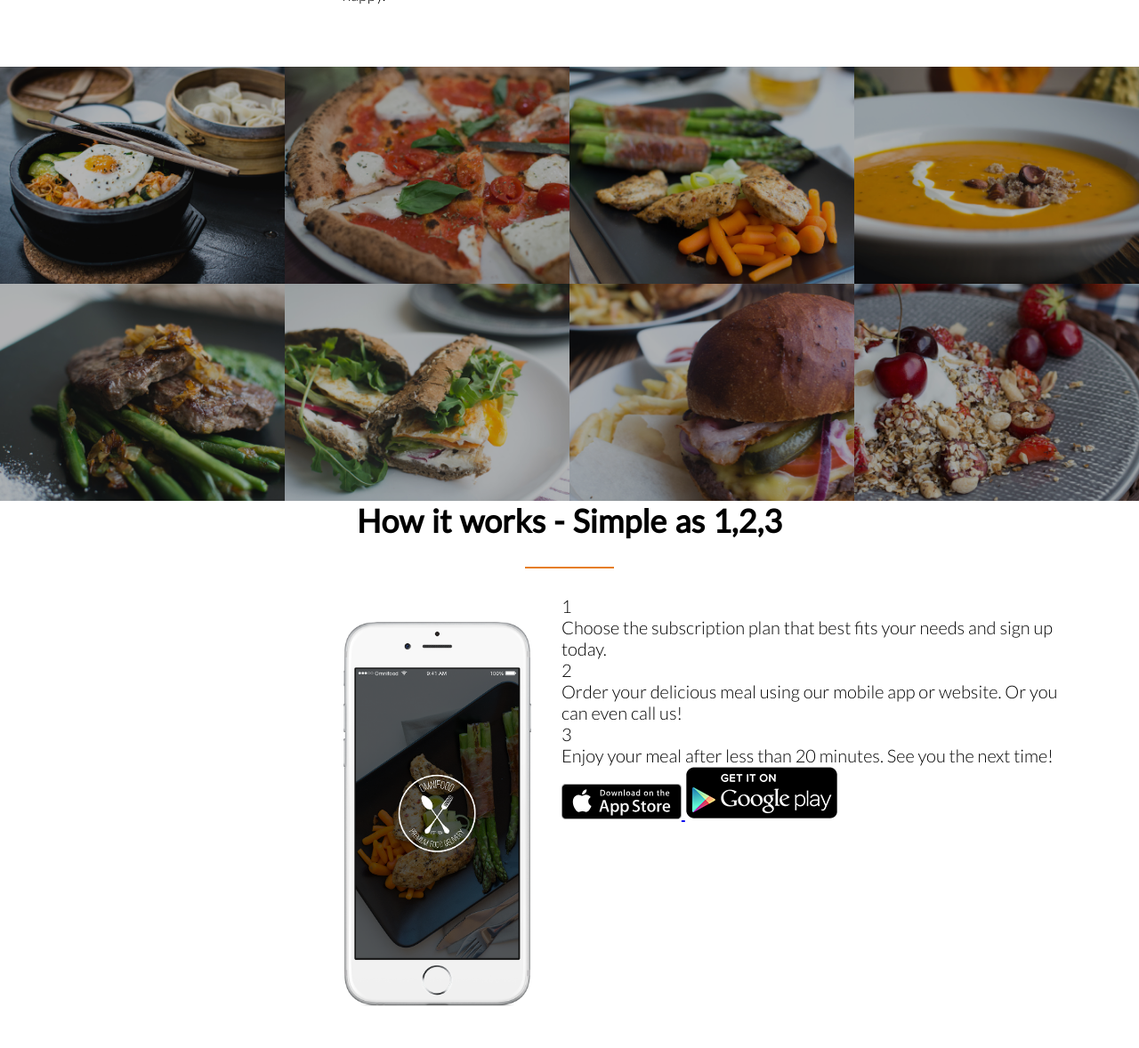
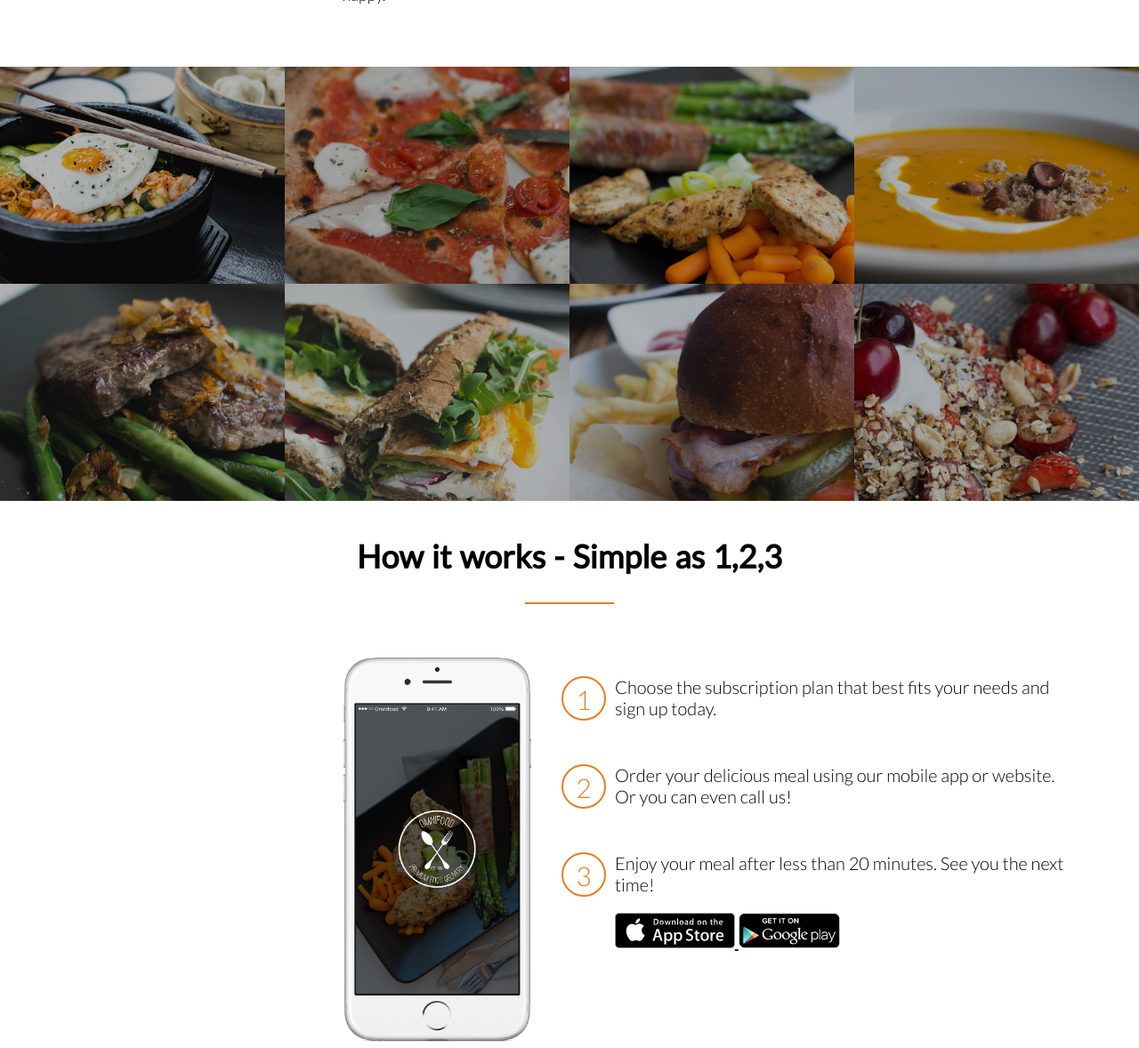
Before and after one commit to gugam15/Omnifood-test, a plain HTML site: page index.html in a window 1280 px wide. Shown: the part 1329-2507 px from the top of the page at 89% size. Before the commit the page ends 2475 px from the top, so only its background shows below. Drawn offline with nearby package versions, Linux system fonts and the light colour scheme.

Commit message:
meotxe seqcia

```diff
--- a/index.html
+++ b/index.html
@@ -62,7 +62,7 @@
         </div>
     </section>
     <section>
-        <ul class="meals-showcase">
+        <ul class="meals-showcase clearfix">
             <li>
                 <figure class ="meal-photo">
                     <img src="resources/img/1.jpg" alt="">
@@ -84,7 +84,7 @@
                 </figure>
             </li>
         </ul>
-        <ul class="meals-showcase">
+        <ul class="meals-showcase clearfix">
             <li>
                 <figure class ="meal-photo">
                     <img src="resources/img/5.jpg" alt="">
@@ -131,7 +131,7 @@
                 <div>3</div>
                 <p>Enjoy your meal after less than 20 minutes. See you the next time!</p>
             </div>
-            <a href="https://www.youtube.com/" class="btn-app">
+            <a href="#" class="btn-app">
                 <img src="resources/img/download-app.svg" alt="App Store Button">
             </a>
             <a href="#" class="btn-app">
--- a/resources/css/style.css
+++ b/resources/css/style.css
@@ -21,7 +21,8 @@ header{
 }
 
 h1
-    {margin-bottom:20px;
+    {
+    margin-bottom:20px;
     color: #fff;
     font-size: 240%;
     Font-weight:  300;
@@ -60,11 +61,6 @@ h1
     .btn:visited{
         transition: background-color  0.2s,  border  0.2s,  color  0.2s;
     }
-    .btn-full:link,
-    .btn-full:visited{ }
-
-    .btn-ghost:link,
-    .btn-ghost:visited{ }
 
     .btn:hover,
     .btn:active{
@@ -185,11 +181,11 @@ h3{
     opacity: 0.7;
     width: 100%;
     height: auto;
-    transform: scale(1.15);
-    transition: transform 0.3s;
+    transform: scale(1.6);
+    transition: transform 0.3s, opacity 0.3s;
 }
 .meal-photo img:hover{
-    transform: scale(1.03);
+    transform: scale(1.3);
     opacity: 1;
 }
 .step-box{
@@ -207,3 +203,37 @@ h3{
 .app-screen{
     width: 40%;
 }
+.clearfix{
+    zoom: 1;
+    margin: 0;
+}
+.clearfix:after{
+    content: ".";
+    clear: both;
+    display: block;
+    height: 0;
+    visibility: hidden;
+}
+.work-step div{
+    color: #e67e22;
+    border: 2px solid #e67e22;
+    width: 50px;
+    height: 50px;
+    border-radius: 50%;
+    text-align: center;
+    padding: 6px;
+    float: left;
+    font-size: 150%;
+    margin-right: 10px;
+}
+.work-step{
+    margin-top: 51px;
+}
+.btn-app img{
+    width: auto;
+    height: 40px;
+    margin-top: 20px;
+}
+.section-steps{
+    padding-top: 40px;
+}
```
